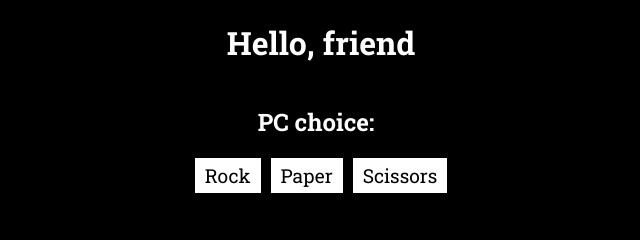
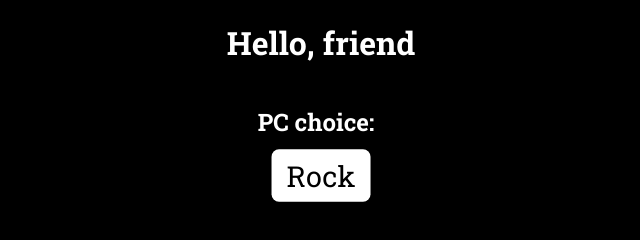
Before and after one commit to amin98/rockpaperscissors, a plain HTML site: page index.html in a window 1280 px wide. Both pictures are taken after a click on the button "Rock". Shown: the whole page, without its empty margins (319-959 px from the left). Drawn offline with Linux system fonts and the light colour scheme.

```diff
--- a/script.js
+++ b/script.js
@@ -1,4 +1,6 @@
 const choices = ["rock", "paper", "scissors"];
+const choiceButton = document.querySelectorAll(".choice-button");
+
 
 const winsAgainst = {
   rock: "scissors",
@@ -11,6 +13,13 @@
 }
 
 function playRound(humanChoice, computerChoice) {
+  console.log("You chose:", humanChoice);
+
+  setTimeout(() => {
+    console.log("PC chose:", computerChoice);
+  }, 1000);
+
+  setTimeout(() => {
     if (humanChoice === computerChoice) {
       console.log("It's a tie!");
     } else if (winsAgainst[humanChoice] === computerChoice) {
@@ -18,11 +27,24 @@
     } else {
       console.log(`You lose! ${computerChoice} beats ${humanChoice}`);
     }
+  }, 2000);
 }
 
-document.querySelectorAll(".choice-button").forEach((button) => {
+choiceButton.forEach((button) => {
   button.addEventListener("click", () => {
     const humanChoice = choices[parseInt(button.value) - 1];
+    button.classList.add("increaseSize");
+
+    choiceButton.forEach((btn) => {
+      if (btn !== button) {
+        btn.classList.add('disappear');
+        setTimeout(() => {
+          btn.remove();
+        }, 900);
+      }
+    });
+
+
     const computerChocie = getcomputerChoice();
     playRound(humanChoice, computerChocie);
   });
--- a/style.css
+++ b/style.css
@@ -20,7 +20,10 @@
 
 #choice-buttons-container{
     display: flex;
+    justify-content: center;
     gap: 10px;
+    transition: justify-content 900ms ease-in-out;
+
 }
 
 .choice-button{
@@ -31,6 +34,7 @@
     padding-inline: 10px;
     padding-block: 5px;
     cursor: pointer;
+    border-radius: 5px;
     font-size: 1.2rem;
 }
 
@@ -38,6 +42,20 @@
     cursor: pointer;
 }
 
+.increaseSize{
+    transform: scale(1.5);
+    transition: ease-in-out 900ms;
+}
+
+.disappear{
+    opacity: 0;
+    transition: opacity 900ms ease-in-out;
+}
+
+.center{
+    justify-content: center;
+    transition: justify-content 950ms ease-in
+}
 
 #pc-choice-container{
     display: flex;
```
Lines whose indentation alone changed are shown as unchanged.
